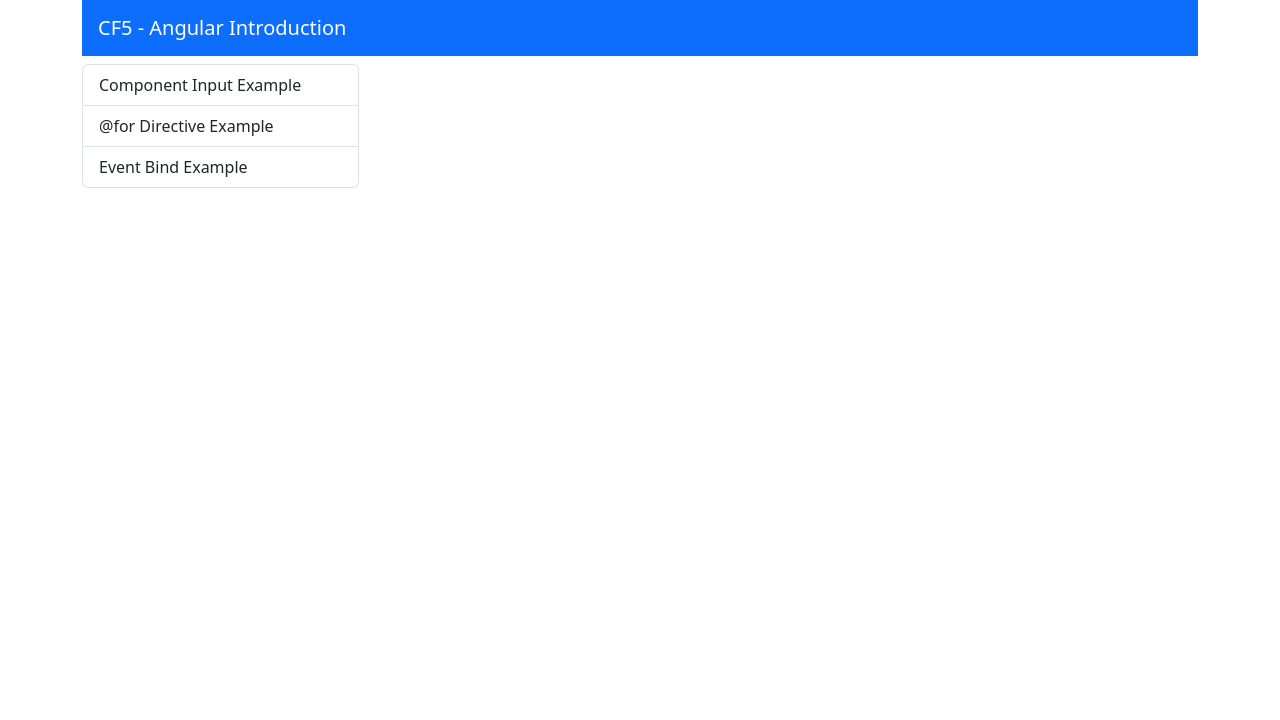
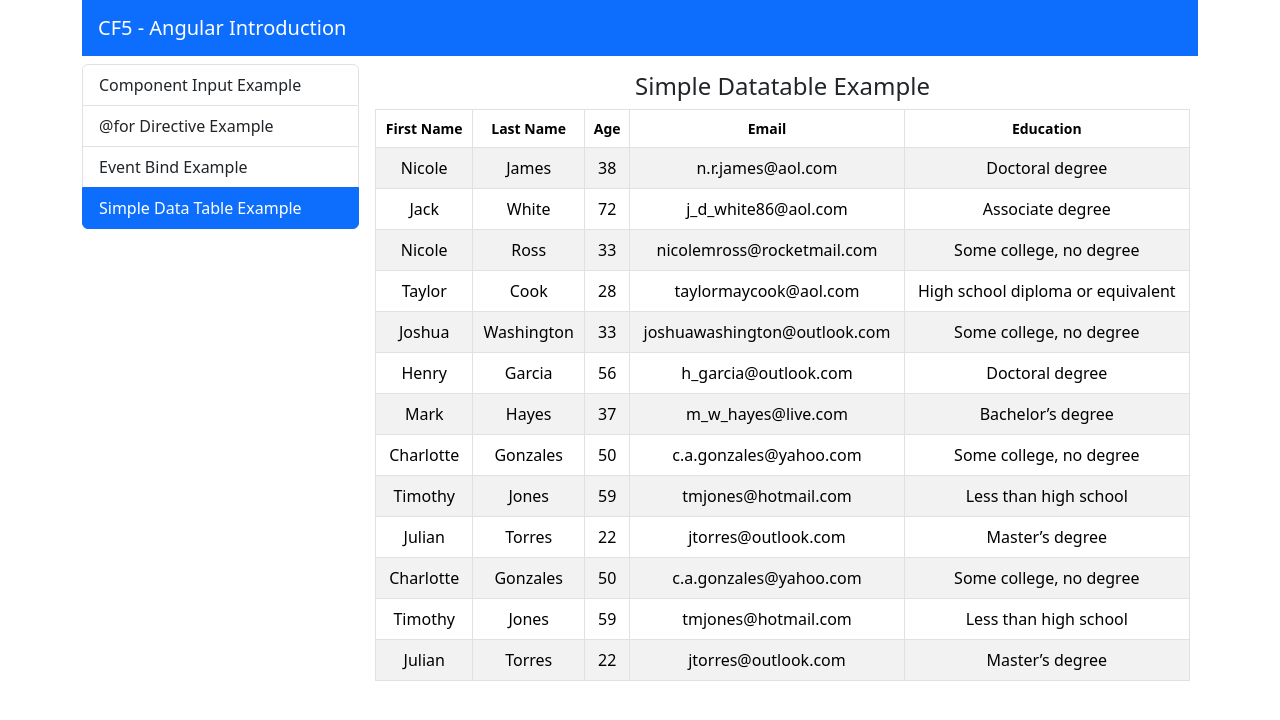
Before and after one commit to RenaMygdali/angular-introduction, an Angular app: page /simple-data-table-example in a window 1280 px wide. Before the commit this address led to /. Shown: the top 720 px of the page. Built offline with nearby package versions, Linux system fonts and the light colour scheme.

Commit message:
simple datatable primer

```diff
--- a/src/app/app.routes.ts
+++ b/src/app/app.routes.ts
@@ -3,11 +3,14 @@ import { EventBindExampleComponent } from './components/event-bind-example/event
 import { WelcomeComponent } from './components/welcome/welcome.component';
 import { ComponentInputExampleComponent } from './components/component-input-example/component-input-example.component';
 import { ForDirectiveExampleComponent } from './components/for-directive-example/for-directive-example.component';
+import { SimpleDataTableExampleComponent } from './components/simple-data-table-example/simple-data-table-example.component';
+
 
 export const routes: Routes = [
    {path: 'component-input-example', component: ComponentInputExampleComponent},
    {path: 'for-directive-example', component: ForDirectiveExampleComponent},
    {path: 'event-bind-example', component: EventBindExampleComponent},
+   {path: 'simple-data-table-example', component: SimpleDataTableExampleComponent},
    {path: '', component: WelcomeComponent},
    // {path: '', redirectTo: "/welcome", pathMatch: 'full'}
 ];
--- a/src/app/components/component-input-example/component-input-example.component.html
+++ b/src/app/components/component-input-example/component-input-example.component.html
@@ -1,6 +1,6 @@
 <h4 class="mb-4">Component Input Example</h4>
 
-<div class="d-flex flex-column justify-content-center flex-wrap gap-2">
+<div class="d-flex justify-content-center flex-wrap gap-2">
    <app-person-table [person]="person0"></app-person-table>
    <app-person-table></app-person-table>
    <app-person-table [person]="person1"></app-person-table>
--- a/src/app/components/list-group-menu/list-group-menu.component.ts
+++ b/src/app/components/list-group-menu/list-group-menu.component.ts
@@ -13,6 +13,7 @@ export class ListGroupMenuComponent {
   menu: MenuItem[] = [
     {text: 'Component Input Example', routerLink: 'component-input-example'},
     {text: '@for Directive Example', routerLink: 'for-directive-example'},
-    {text: 'Event Bind Example', routerLink: 'event-bind-example'}
+    {text: 'Event Bind Example', routerLink: 'event-bind-example'},
+    {text: 'Simple Data Table Example', routerLink: 'simple-data-table-example'}
   ]
 }
--- /dev/null
+++ b/src/app/components/simple-data-table-example/simple-data-table-example.component.html
@@ -0,0 +1,3 @@
+<h4>Simple Datatable Example</h4>
+
+<app-simple-data-table [data]="manyperson"></app-simple-data-table>
--- /dev/null
+++ b/src/app/components/simple-data-table-example/simple-data-table-example.component.ts
@@ -0,0 +1,14 @@
+import { Component } from '@angular/core';
+import { SimpleDataTableComponent } from '../simple-data-table/simple-data-table.component';
+import { ManyPerson } from 'src/app/shared/interfaces/person';
+
+@Component({
+  selector: 'app-simple-data-table-example',
+  standalone: true,
+  imports: [SimpleDataTableComponent],
+  templateUrl: './simple-data-table-example.component.html',
+  styleUrl: './simple-data-table-example.component.css'
+})
+export class SimpleDataTableExampleComponent {
+  manyperson = ManyPerson;
+}
--- /dev/null
+++ b/src/app/components/simple-data-table/simple-data-table.component.html
@@ -0,0 +1,22 @@
+<table class="table table-bordered table-striped text-wrap ">
+   <thead>
+      <tr class="align-middle text-center small ">
+         <th role="button">First Name</th>
+         <th role="button">Last Name</th>
+         <th role="button">Age</th>
+         <th role="button" class="d-none d-lg-table-cell ">Email</th>
+         <th role="button" class="d-none d-lg-table-cell ">Education</th>
+      </tr>
+   </thead>
+   <tbody>
+      @for (row of data; track row;) {
+         <tr class="align-middle ">
+            <td>{{ row.givenName }}</td>
+            <td>{{ row.surName }}</td>
+            <td>{{ row.age }}</td>
+            <td class="d-none d-lg-table-cell">{{ row.email }}</td>
+            <td class="d-none d-lg-table-cell ">{{ row.education }}</td>
+         </tr>
+      }
+   </tbody>
+</table>
--- a/src/app/shared/interfaces/person.ts
+++ b/src/app/shared/interfaces/person.ts
@@ -5,3 +5,105 @@ export interface Person {
    email: string;
    address: string;
 }
+
+export interface EPerson {
+   givenName: string;
+   surName: string;
+   age: string;
+   email: string;
+   education: string;
+}
+
+export const ManyPerson: EPerson[] = [
+   {
+     "givenName": "Nicole",
+     "surName": "James",
+     "age": "38",
+     "email": "n.r.james@aol.com",
+     "education": "Doctoral degree"
+   },
+   {
+     "givenName": "Jack",
+     "surName": "White",
+     "age": "72",
+     "email": "j_d_white86@aol.com",
+     "education": "Associate degree"
+   },
+   {
+     "givenName": "Nicole",
+     "surName": "Ross",
+     "age": "33",
+     "email": "nicolemross@rocketmail.com",
+     "education": "Some college, no degree"
+   },
+   {
+     "givenName": "Taylor",
+     "surName": "Cook",
+     "age": "28",
+     "email": "taylormaycook@aol.com",
+     "education": "High school diploma or equivalent"
+   },
+   {
+     "givenName": "Joshua",
+     "surName": "Washington",
+     "age": "33",
+     "email": "joshuawashington@outlook.com",
+     "education": "Some college, no degree"
+   },
+   {
+     "givenName": "Henry",
+     "surName": "Garcia",
+     "age": "56",
+     "email": "h_garcia@outlook.com",
+     "education": "Doctoral degree"
+   },
+   {
+     "givenName": "Mark",
+     "surName": "Hayes",
+     "age": "37",
+     "email": "m_w_hayes@live.com",
+     "education": "Bachelor’s degree"
+   },
+   {
+     "givenName": "Charlotte",
+     "surName": "Gonzales",
+     "age": "50",
+     "email": "c.a.gonzales@yahoo.com",
+     "education": "Some college, no degree"
+   },
+   {
+     "givenName": "Timothy",
+     "surName": "Jones",
+     "age": "59",
+     "email": "tmjones@hotmail.com",
+     "education": "Less than high school"
+   },
+   {
+     "givenName": "Julian",
+     "surName": "Torres",
+     "age": "22",
+     "email": "jtorres@outlook.com",
+     "education": "Master’s degree"
+   },
+   {
+      "givenName": "Charlotte",
+      "surName": "Gonzales",
+      "age": "50",
+      "email": "c.a.gonzales@yahoo.com",
+      "education": "Some college, no degree"
+    },
+    {
+      "givenName": "Timothy",
+      "surName": "Jones",
+      "age": "59",
+      "email": "tmjones@hotmail.com",
+      "education": "Less than high school"
+    },
+    {
+      "givenName": "Julian",
+      "surName": "Torres",
+      "age": "22",
+      "email": "jtorres@outlook.com",
+      "education": "Master’s degree"
+    }
+ ]
```
Also changed, not shown: src/app/components/simple-data-table/simple-data-table.component.ts (added, +14 -0 lines), src/app/components/simple-data-table-example/simple-data-table-example.component.css (added), src/app/components/simple-data-table/simple-data-table.component.css (added).
